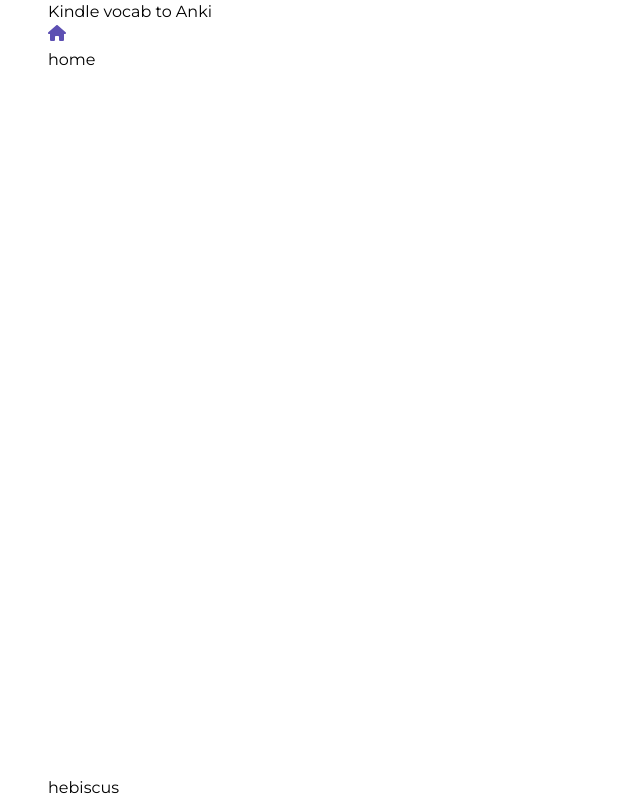
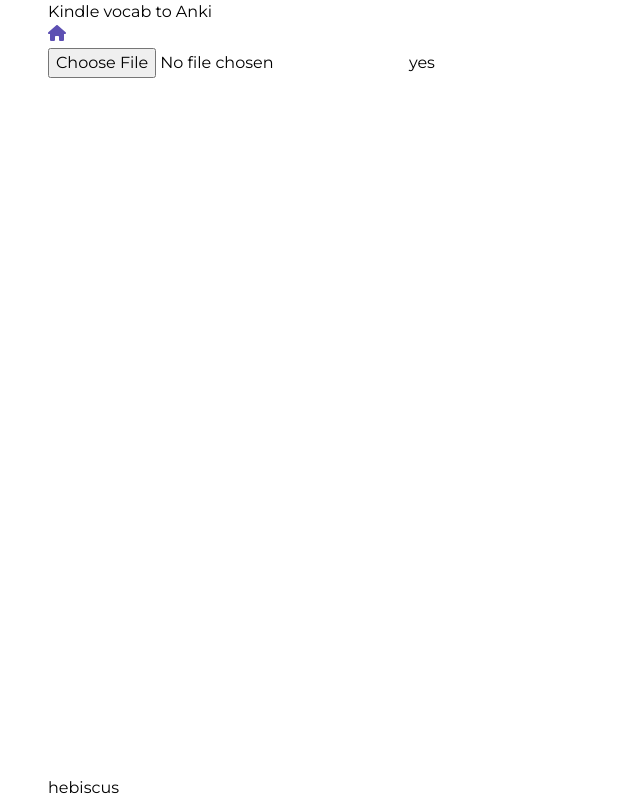
Before and after one commit to hebiscus/KindleVocabToAnki, a React (Vite) app in the folder frontend/: page / in a window 1280 px wide. Shown: the whole page, without its empty margins (0-640 px from the left). Built offline with nearby package versions, Linux system fonts and the light colour scheme; the HTML template or start-up script is replaced by a standard one.

Commit message:
upload vocab file basic, text response

```diff
--- a/frontend/src/components/homepage.tsx
+++ b/frontend/src/components/homepage.tsx
@@ -1,7 +1,30 @@
+import { useState } from "react";
 
 function Homepage() {
+  const [selectedFile, setSelectedFile] = useState<File>();
+
+  const uploadVocab = async(e: React.FormEvent) => {
+    e.preventDefault();
+
+    const data = new FormData();
+    data.append("file", selectedFile, "vocab.db");
+
+    fetch("http://localhost:8000/upload", {
+      method: 'POST',
+      body: data,
+    })
+      .then(response => response.text())
+      .then(result => console.log(result))
+      .catch(error => console.log('error', error));
+  }
+
   return (
-    <div>home</div>
+    <>
+      <form >
+        <input type="file" onChange={(e) => setSelectedFile(e.target.files[0])}/>
+        <button onClick={uploadVocab}>yes</button>
+      </form>
+    </>
   )
 }
 
```
